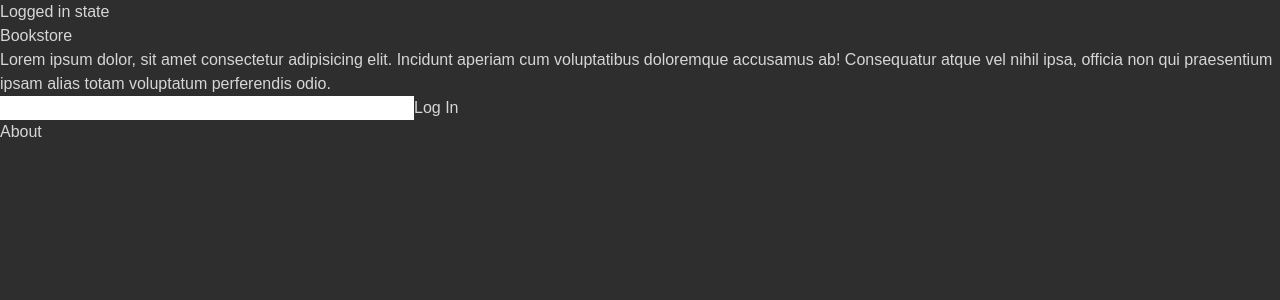
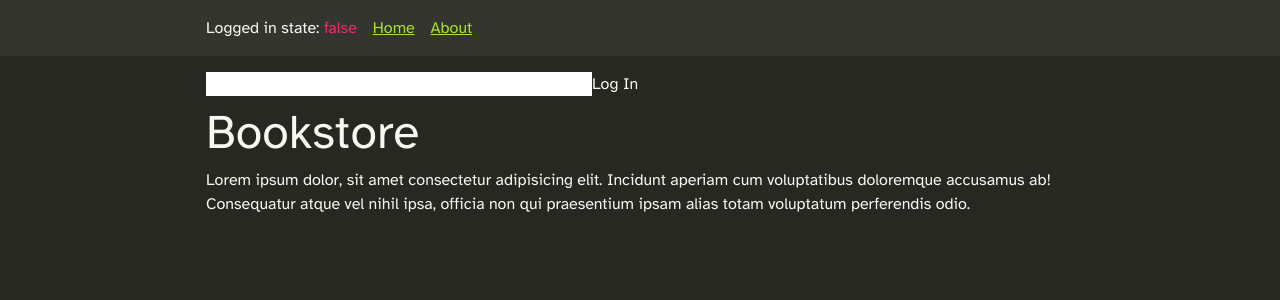
Before and after one commit to acdpsn/bookstore-next, a Next.js app: page / in a window 1280 px wide. Shown: the top 300 px of the page. Built offline with nearby package versions, Linux system fonts and the light colour scheme.

Commit message:
add monokai theme colors and update site layout

```diff
--- a/app/about/page.tsx
+++ b/app/about/page.tsx
@@ -1,10 +1,8 @@
-import Link from 'next/link';
-
 const About = () => (
   <>
     <h1>About</h1>
+
     <p>Lorem, ipsum dolor sit amet consectetur adipisicing elit. Quaerat vel quo atque nesciunt tempore harum odio at dolorum, molestiae in laboriosam, sit obcaecati ducimus veniam optio, delectus perferendis fugiat earum.</p>
-    <Link href="/">Return to Home</Link>
   </>
 );
 
--- a/app/globals.css
+++ b/app/globals.css
@@ -3,28 +3,59 @@
 @tailwind utilities;
 
 :root {
-  /* monokai */
-  --dark-gray: #2e2e2e;
+  /* colors based on vscode monokai theme */
+  --white: #e3e3dd;
   --gray: #797979;
-  --light-gray: #d6d6d6;
-  --yellow: #e5b567;
-  --green: #b4d273;
-  --orange: #e87d3e;
-  --purple: #9e86c8;
-  --pink: #b05279;
-  --blue: #6c99bb;
+  --black: #333333;
+  --red: #c4265e;
+  --orange: #da6c2d;
+  --yellow: #b3b42b;
+  --green: #86b42b;
+  --cyan: #56adbc;
+  --blue: #6a7ec8;
+  --magenta: #8c6bc8;
+  --brightWhite: #f8f8f2;
+  --brightGray: #a8a8a8;
+  --brightBlack: #666666;
+  --honeydew: #f0fff0;
+  --brightRed: #f92672;
+  --brightOrange: #ff8138;
+  --brightYellow: #e2e22e;
+  --brightGreen: #a6e22e;
+  --brightCyan: #66d9ef;
+  --brightBlue: #819aff;
+  --brightMagenta: #ae81ff;
 
-  --foreground: var(--light-gray);
-  --background: var(--dark-gray);
-}
+  --foreground: #f8f8f2;
+  --focus: #75715e;
+  --selection: #414339;
+  --background: #272822;
+  --border: #1e1f1c;
 
-@media (prefers-color-scheme: dark) {
-  :root {
-  }
+  --errorBackground: #90274a;
+  --errorBorder: #f92672;
+  --warningBackground: #848528;
+  --warningBorder: #e2e22e;
+  --infoBackground: #546190;
+  --infoBorder: #819aff;
 }
 
 body {
+  font-family: 'Atkinson Hyperlegible', Inter, Roboto, 'Helvetica Neue', 'Arial Nova', 'Nimbus Sans', Arial, sans-serif;
+  font-weight: normal;
   color: var(--foreground);
   background: var(--background);
-  font-family: Arial, Helvetica, sans-serif;
 }
+
+h1 {
+  font-size: 48px;
+}
+
+a {
+  color: var(--brightGreen);
+  text-decoration: underline;
+}
+
+a:hover {
+  text-decoration: none;
+}
--- a/app/layout.tsx
+++ b/app/layout.tsx
@@ -1,15 +1,13 @@
 import type { Metadata } from "next";
-import { Geist, Geist_Mono } from "next/font/google";
+import { Atkinson_Hyperlegible } from "next/font/google";
+import Header from "@/components/Header/Header";
+import CenterContent from "@/components/CenterContent/CenterContent";
 import "./globals.css";
 
-const geistSans = Geist({
-  variable: "--font-geist-sans",
+const atkinsonHyperligible = Atkinson_Hyperlegible({
+  variable: "--font-atkinson-hyperlegible",
   subsets: ["latin"],
-});
-
-const geistMono = Geist_Mono({
-  variable: "--font-geist-mono",
-  subsets: ["latin"],
+  weight: "400"
 });
 
 export const metadata: Metadata = {
@@ -25,9 +23,18 @@ export default function RootLayout({
   return (
     <html lang="en">
       <body
-        className={`${geistSans.variable} ${geistMono.variable} antialiased`}
+        className={`${atkinsonHyperligible.variable} antialiased`}
       >
-        {children}
+        <Header />
+
+        <main>
+          <CenterContent>
+            {children}
+          </CenterContent>
+        </main>
+
+        <footer>
+        </footer>
       </body>
     </html>
   );
--- a/app/not-found.tsx
+++ b/app/not-found.tsx
@@ -1,11 +1,9 @@
-import Link from 'next/link'
+const NotFound = () => (
+  <div>
+    <h2>Not Found</h2>
 
-export default function NotFound() {
-  return (
-    <div>
-      <h2>Not Found</h2>
-      <p>Could not find requested resource</p>
-      <Link href="/">Return Home</Link>
-    </div>
-  )
-}
+    <p>Could not find requested resource</p>
+  </div>
+);
+
+export default NotFound;
--- a/app/page.tsx
+++ b/app/page.tsx
@@ -1,18 +1,12 @@
-import Link from 'next/link';
 import LoginForm from "@/components/homepage/LoginForm/LoginForm";
 
 const Home = () => (
   <>
-    <header>
-      <p>Logged in state</p>
-    </header>
+    <LoginForm />
 
-    <main>
-      <h1>Bookstore</h1>
-      <p>Lorem ipsum dolor, sit amet consectetur adipisicing elit. Incidunt aperiam cum voluptatibus doloremque accusamus ab! Consequatur atque vel nihil ipsa, officia non qui praesentium ipsam alias totam voluptatum perferendis odio.</p>
-      <LoginForm />
-      <Link href="/about">About</Link>
-    </main>
+    <h1>Bookstore</h1>
+
+    <p>Lorem ipsum dolor, sit amet consectetur adipisicing elit. Incidunt aperiam cum voluptatibus doloremque accusamus ab! Consequatur atque vel nihil ipsa, officia non qui praesentium ipsam alias totam voluptatum perferendis odio.</p>
   </>
 );
 
--- /dev/null
+++ b/components/CenterContent/CenterContent.tsx
@@ -0,0 +1,17 @@
+import styles from "./style.module.css";
+
+const CenterContent = ({
+  children,
+  bgcolor = "transparent"
+}: {
+  children: React.ReactNode;
+  bgcolor?: string;
+}) => (
+  <div className={styles.container} style={{ backgroundColor: bgcolor }}>
+    <div className={styles.content}>
+      { children }
+    </div>
+  </div>
+);
+
+export default CenterContent;
--- /dev/null
+++ b/components/CenterContent/style.module.css
@@ -0,0 +1,10 @@
+.container {
+  display: flex;
+  justify-content: center;
+}
+
+.content {
+  width: 100%;
+  max-width: 900px;
+  padding: 16px;
+}
--- a/components/CenterPageLayout/CenterPageLayout.tsx
+++ /dev/null
@@ -1,6 +0,0 @@
-const CenterPageLayout = () => {
-  <div>
-  </div>
-};
-
-export default CenterPageLayout;
--- /dev/null
+++ b/components/Header/Header.tsx
@@ -0,0 +1,25 @@
+import Link from "next/link";
+import styles from "./style.module.css";
+import CenterContent from "../CenterContent/CenterContent";
+
+const Header = () => (
+  <CenterContent bgcolor="#34352f">
+    <div className={styles.row}>
+      <div className={styles.item}>
+        <p>Logged in state:&nbsp;
+          <span className={styles.loggedInStatus}>false</span>
+        </p>
+      </div>
+
+      <div className={styles.item}>
+        <Link href="/">Home</Link>
+      </div>
+
+      <div className={styles.item}>
+        <Link href="/about">About</Link>
+      </div>
+    </div>
+  </CenterContent>
+);
+
+export default Header;
--- /dev/null
+++ b/components/Header/style.module.css
@@ -0,0 +1,22 @@
+.row {
+  display: flex;
+  flex-direction: row;
+  justify-content: left;
+  width: 100%;
+}
+
+.item {
+  margin: 0 8px;
+}
+
+.item:first-of-type{
+  margin: 0 8px 0 0;
+}
+
+.item:last-of-type{
+  margin: 0 0 0 8px;
+}
+
+.loggedInStatus {
+  color: var(--brightRed);
+}
--- a/tailwind.config.ts
+++ b/tailwind.config.ts
@@ -15,4 +15,5 @@ export default {
     },
   },
   plugins: [],
+  prefix: "tw-",
 } satisfies Config;
```
Also changed, not shown: 1 other file (tests, documents, lock files or other folders).
